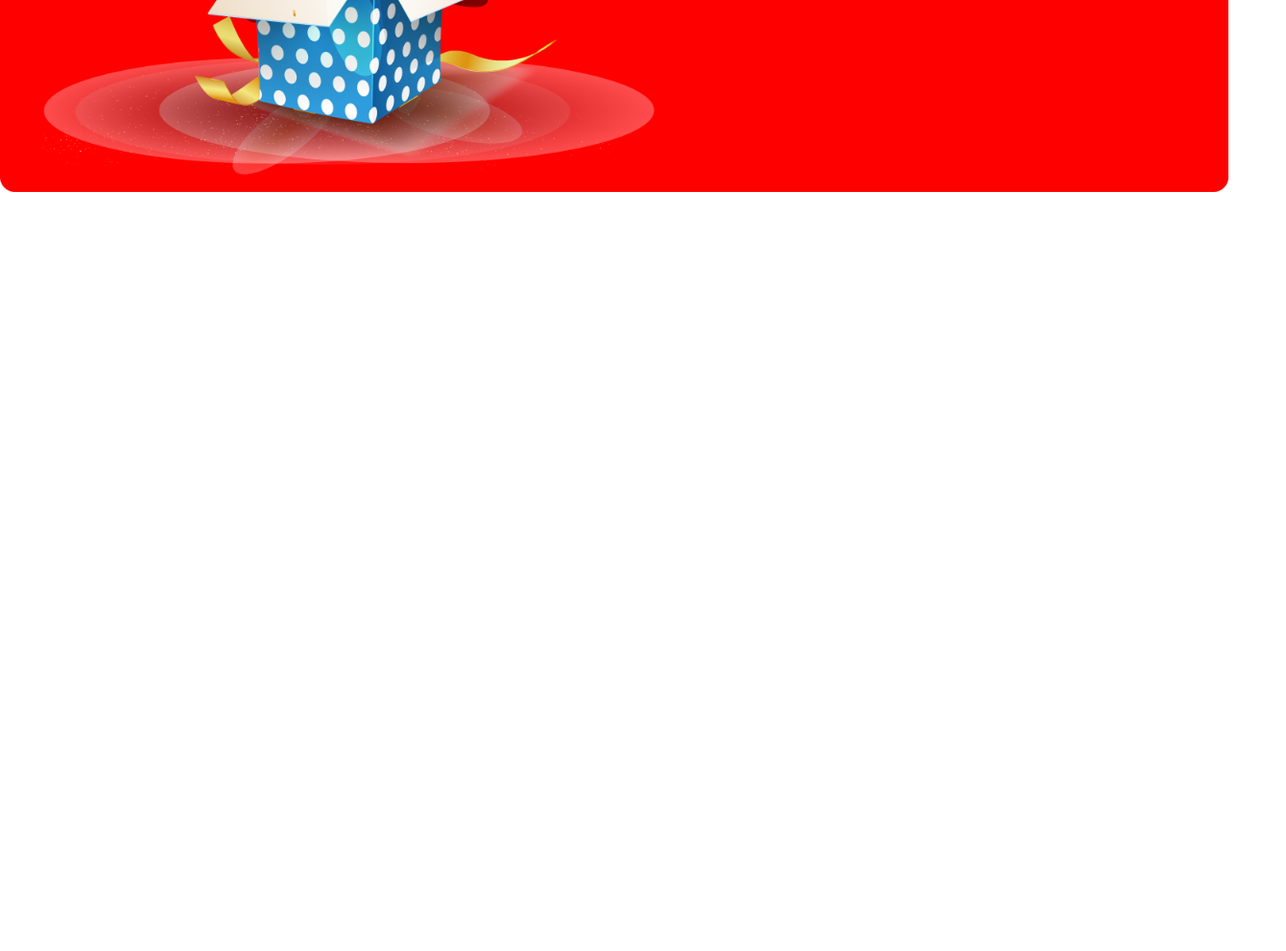
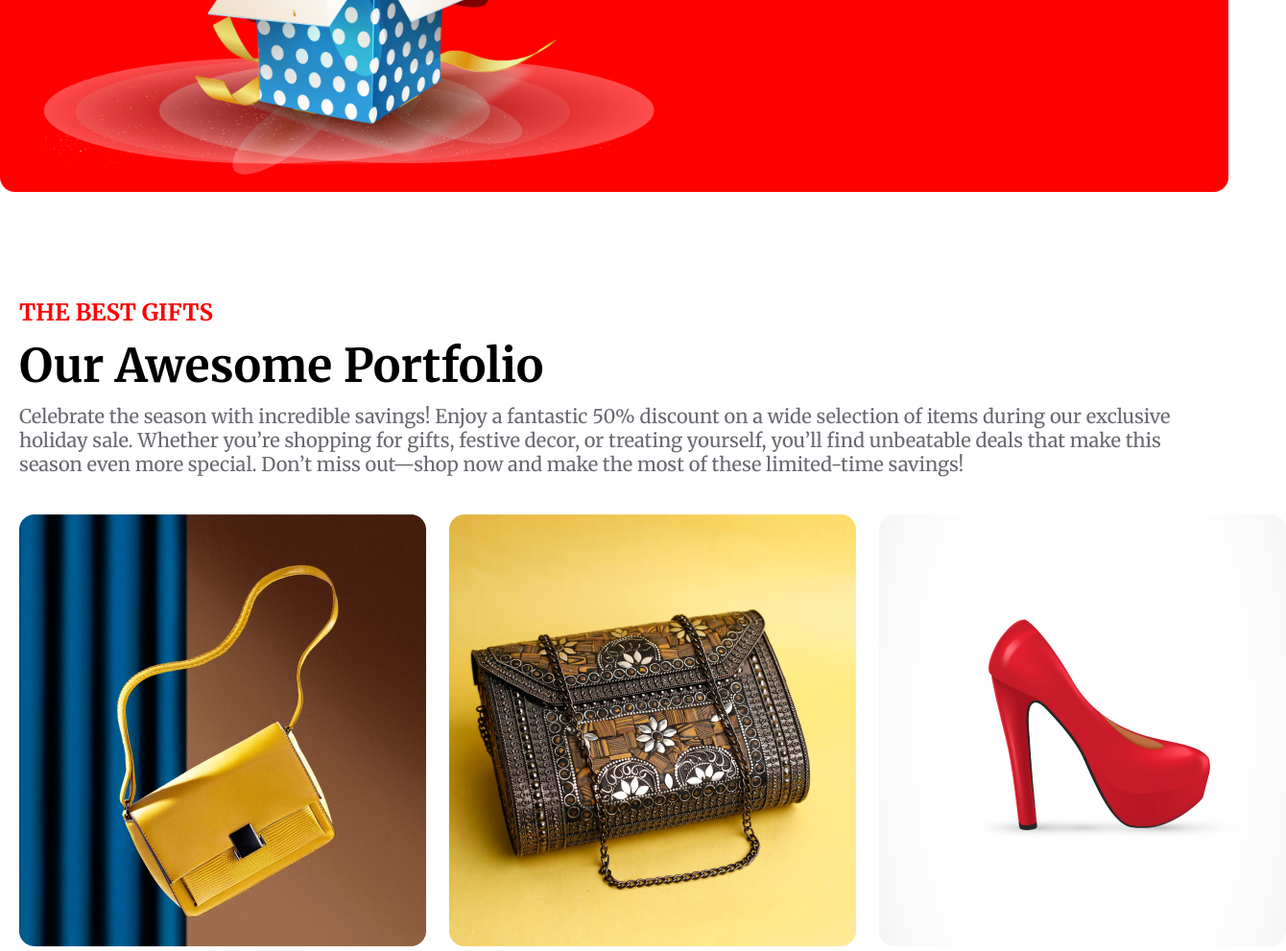
Before and after one commit to Lamiaemi/New-year-offer, a plain HTML site: page index.html in a window 1280 px wide. Shown: the part 4576-5567 px from the top of the page at 96% size, 1340 px wide, since content can reach past the window. Before the commit the page ends 4876 px from the top, so only its background shows below. Drawn offline with Linux system fonts and the light colour scheme.

Commit message:
gift section added

```diff
--- a/index.html
+++ b/index.html
@@ -86,6 +86,26 @@
             </div>
 
         </section>
+        <!-- Product section -->
+        <section class="Best-gift">
+            <h4>THE BEST GIFTS</h4>
+            <h2>Our Awesome Portfolio</h2>
+            <p> Celebrate the season with incredible savings! Enjoy a fantastic 50% discount on a wide selection of items during our
+                exclusive holiday sale. Whether you’re shopping for gifts, festive decor, or treating yourself, you’ll find
+                unbeatable
+                deals that make this season even more special. Don’t miss out—shop now and make the most of these limited-time
+                savings!
+            </p>
+            <div class="grid-image-box">
+                <img src="images/Rectangle 3.png" alt="">
+                <img src="images/Rectangle 4.png" alt="">
+                <img src="images/Rectangle 5.png" alt="">
+                <img src="images/Rectangle 6.png" alt="">
+                <img src="images/Rectangle 7.png" alt="">
+                <img src="images/Rectangle 8.png" alt="">
+            </div>
+        </section>
     </main>
+
 </body>
 </html>
--- a/style/style.css
+++ b/style/style.css
@@ -242,3 +242,28 @@ main > section {
     display: flex;
     justify-content: space-around;
 }
+/* best-gift styles */
+.Best-gift {
+    text-align: left;
+    padding: 10px 20px;
+}
+.grid-image-box {
+    display: grid;
+    grid-template-columns: repeat(3, 1fr);
+    row-gap: 24px;
+    column-gap: 24px;
+}
+.Best-gift h4 {
+    color: red;
+    font-size: 24px;
+}
+.Best-gift h2 {
+    font-size: 4.8rem;
+    padding-top: 10px;
+    padding-bottom: 10px;
+}
+.Best-gift p {
+    font-size: 2rem;
+    color: rgba(7, 2, 17, 0.6);
+    padding-bottom: 40px;
+}
```
